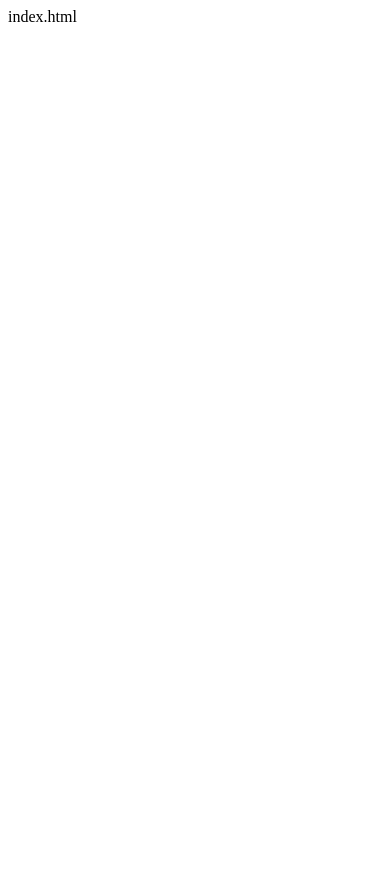
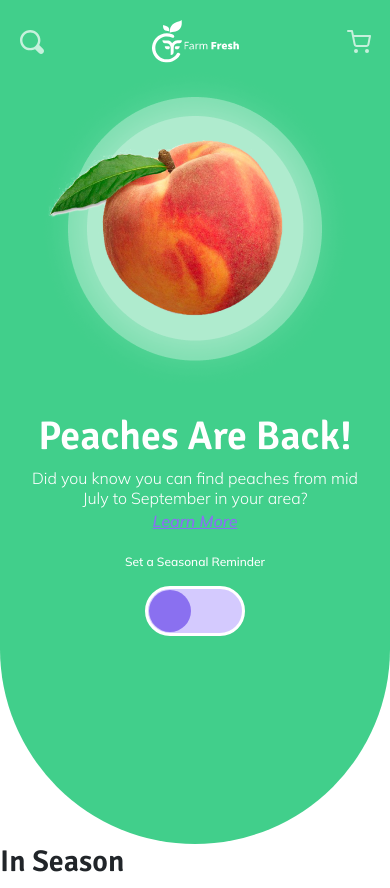
Before and after one commit to ndupre/FarmFresh, a plain HTML site: page index.html in a window 390 px wide. Before the commit the page ends 844 px from the top, so only its background shows below. Drawn offline with nearby package versions, Linux system fonts and the light colour scheme.

Commit message:
homepage
-top-nav
-featured product
-toggle

```diff
--- a/index.html
+++ b/index.html
@@ -1 +1,63 @@
-index.html
+<!DOCTYPE html>
+<html lang="en">
+<head>
+    <meta charset="UTF-8">
+    <meta http-equiv="X-UA-Compatible" content="IE=edge">
+    <meta name="viewport" content="width=device-width, initial-scale=1.0">
+    <title>Farm Fresh App</title>
+    <link rel="preconnect" href="https://fonts.googleapis.com">
+    <link rel="preconnect" href="https://fonts.gstatic.com" crossorigin>
+    <link href="https://fonts.googleapis.com/css2?family=Mulish:ital,wght@0,200;0,300;0,400;0,500;0,600;0,700;1,200;1,300;1,400;1,500;1,600&display=swap" rel="stylesheet">
+    <link rel="preconnect" href="https://fonts.googleapis.com">
+    <link rel="preconnect" href="https://fonts.gstatic.com" crossorigin>
+    <link href="https://fonts.googleapis.com/css2?family=Signika:wght@300;400;500;600;700&display=swap" rel="stylesheet">
+    <link rel="stylesheet" href="https://stackpath.bootstrapcdn.com/bootstrap/4.3.1/css/bootstrap.min.css" integrity="sha384-ggOyR0iXCbMQv3Xipma34MD+dH/1fQ784/j6cY/iJTQUOhcWr7x9JvoRxT2MZw1T" crossorigin="anonymous">
+    <link rel="stylesheet" href="./style.css">
+
+
+</head>
+<body>
+    <main class="container">
+        <div class="feature">
+            <nav>
+                <div class="search-icon">
+                    <img src="./img/search-icon.svg" alt="search">
+                </div>
+                <div class="logo">
+                    <img src="./img/logo-white.svg" alt="logo">
+                </div>
+                <div class="cart-icon">
+                    <img src="./img/cart-icon.svg" alt="cart">
+                </div>
+            </nav>
+            <figure class="feature-product">
+                <img src="./img/Featured-img.png" alt="peach">
+            </figure>
+            <h1 class="title-feature">Peaches Are Back!</h1>
+            <p class="txt-feature">Did you know you can find peaches from mid July to September in your area?<br>
+            <a href="#">Learn More</a>
+            </p>
+            <p class="small">Set a Seasonal Reminder</p>
+            <div class="toggle-switch">
+            <input type="checkbox" id="switch"
+                    class="checkbox" />
+                <label for="switch" class="toggle">
+                <!-- <p>OFF    ON</p> -->
+                </label>
+            </div>
+        </div>
+        <div class="product-list">
+            <h2>In Season</h2>
+
+        </div>
+
+
+    </main>
+
+    <!-- Bootstrap -->
+    <script src="https://code.jquery.com/jquery-3.3.1.slim.min.js" integrity="sha384-q8i/X+965DzO0rT7abK41JStQIAqVgRVzpbzo5smXKp4YfRvH+8abtTE1Pi6jizo" crossorigin="anonymous"></script>
+    <script src="https://cdnjs.cloudflare.com/ajax/libs/popper.js/1.14.7/umd/popper.min.js" integrity="sha384-UO2eT0CpHqdSJQ6hJty5KVphtPhzWj9WO1clHTMGa3JDZwrnQq4sF86dIHNDz0W1" crossorigin="anonymous"></script>
+    <script src="https://stackpath.bootstrapcdn.com/bootstrap/4.3.1/js/bootstrap.min.js" integrity="sha384-JjSmVgyd0p3pXB1rRibZUAYoIIy6OrQ6VrjIEaFf/nJGzIxFDsf4x0xIM+B07jRM" crossorigin="anonymous"></script>
+    <script src="index.js"></script>
+</body>
+</html>
--- a/index.js
+++ b/index.js
@@ -0,0 +1 @@
+console.log("index connected");
--- a/style.css
+++ b/style.css
@@ -0,0 +1,161 @@
+@media (max-width: 768px) {
+    body{
+        display: block;
+
+    }
+
+    h1{
+        font-family: 'Signika', sans-serif;
+        font-size: 40px;
+        font-weight: 600;
+    }
+
+    h2{
+        font-family: 'Signika', sans-serif;
+        font-weight: 600;
+        font-size: 30px;
+    }
+
+    /* Feature */
+    body{
+        padding: 0%;
+        margin:0%;
+        box-sizing: border-box;
+
+    }
+
+    .container{
+        padding: 0%;
+        margin: 0%;
+    }
+
+    .feature{
+        display:block;
+        height: 100vh ;
+        padding:5%;
+        border-bottom-left-radius: 300px;
+        border-bottom-right-radius: 300px;
+        background-color: #41CF8B;
+    }
+
+    nav{
+        display:flex;
+        justify-content: space-between;
+        align-items: center;
+        /* padding-top: 10px; */
+
+    }
+
+    .feature-product{
+        display: flex;
+        justify-content: center;
+    }
+
+    h1.title-feature{
+        margin-top:0px;
+        color:#ffffff;
+        text-align: center;
+    }
+
+    p.txt-feature{
+        font-family: 'Mulish';
+        color: #ffffff;
+        font-weight: 300;
+        font-size: 16px;
+        text-align: center;
+        line-height: 1.3em;
+        margin:2%;
+    }
+
+    .feature a{
+        font-size: 'Mulish';
+        font-size: 16px;
+        font-style: italic;
+        font-weight: 600;
+        color:#8A70F0;
+        text-align: center;
+        line-height: 1.5em;
+        text-decoration: underline;
+    }
+
+    /* Toggle */
+        /* toggle in label designing */
+        .toggle-switch{
+            display: flex;
+            justify-content: center;
+        }
+
+        p.small{
+            font-family: 'Mulish';
+            font-size: 12px;
+            font-weight:500;
+            text-align: center;
+            margin-top: 20px;
+            margin-bottom: 15px;
+        }
+
+        .toggle {
+            position : relative ;
+            display : inline-block;
+            width : 100px;
+            height : 50px;
+            background-color: #D4CAFE;
+            border-radius: 30px;
+            border: 3px solid #ffff;
+        }
+
+        /* After slide changes */
+        .toggle:after {
+            content: '';
+            position: absolute;
+            width: 42px;
+            height: 42px;
+            border-radius: 50%;
+            background-color: #8A70F0;
+            top: 1px;
+            left: 1px;
+            transition:  all 0.5s;
+        }
+
+        /* Toggle text */
+        p {
+            font-family: 'mulish';
+            font-weight: bold;
+            font-size:13px;
+            color:#ffff;
+        }
+
+        /* Checkbox checked effect */
+        .checkbox:checked + .toggle::after {
+            left : 49px;
+        }
+
+        /* Checkbox checked toggle label bg color */
+        .checkbox:checked + .toggle {
+            background-color: #8A70F0;
+        }
+
+        /* Checkbox vanished */
+        .checkbox {
+            display : none;
+        }
+
+        .custom-control{
+        display: flex;
+        justify-content:center;
+        }
+
+        .custom-control-label{
+            font-family: 'mulish';
+            font-size: 12px;
+            font-weight: 400;
+            color:#ffff;
+        }
+
+
+
+
+
+
+
+}
```
Also changed, not shown: img/Featured-img.png (added), img/cart-icon-w.png (added), img/cart-icon.svg (added), img/logo-white.png (added), img/logo-white.svg (added), img/search-icon-w.png (added), img/search-icon.svg (added), 1 other file.
